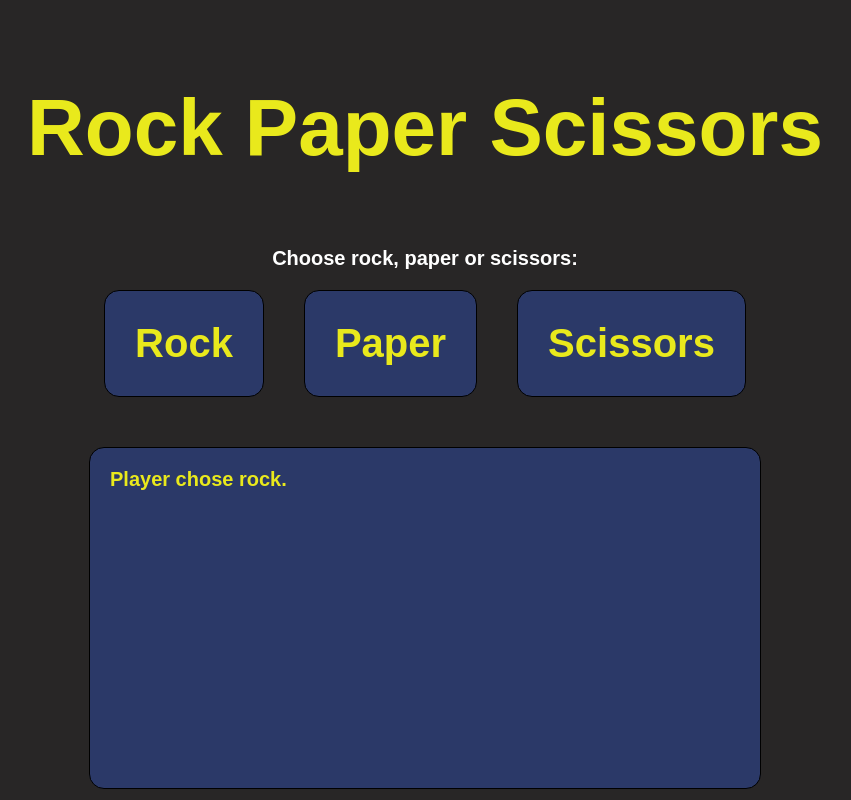
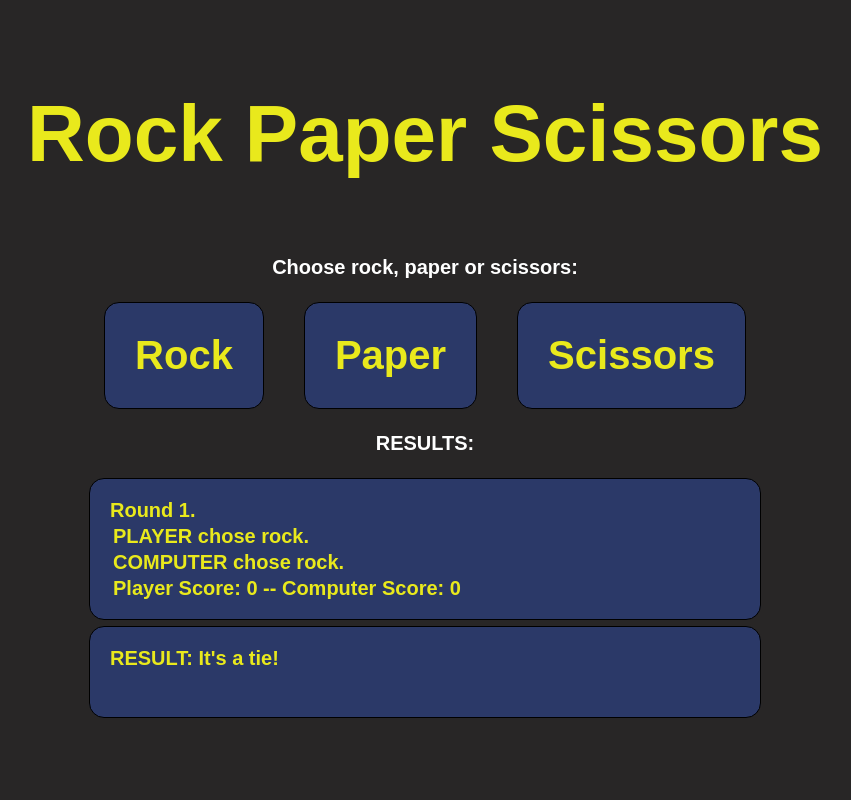
Before and after one commit to ChaseDev7/rock-paper-scissors, a plain HTML site: page index.html in a window 1280 px wide. Both pictures are taken after a click on the button "Rock". Shown: the whole page, without its empty margins (215-1066 px from the left). Drawn offline with Linux system fonts and the light colour scheme.

Commit message:
Debug results and add styles

```diff
--- a/app.js
+++ b/app.js
@@ -1,8 +1,9 @@
-player = "Player";
-computer = "Computer";
-playerScore = 0;
-computerScore = 0;
-gameRound = 1;
+const player = "PLAYER";
+const computer = "COMPUTER";
+let playerScore = 0;
+let computerScore = 0;
+let gameRound = 0;
+let roundNumber = 1;
 
 const choicesArray = ["rock", "paper", "scissors"];
 
@@ -12,95 +13,78 @@ function getComputerChoice(choice) {
     return compChoice;
 }
 
-function playerSelection() {
+function playRound(playerSelection) {
+    gameRound++;
+    showResults.textContent = `Round ${roundNumber}.`;
+    const playerPick = document.createElement("div");
+    playerPick.textContent = `${player} chose ${playerSelection}.`
+    showResults.appendChild(playerPick);
+    const computerOption = document.createElement("div");
+    const computerChoiceUpdate = getComputerChoice(choicesArray);
+    computerOption.textContent = `${computer} chose ${computerChoiceUpdate}.`;
+    showResults.appendChild(computerOption);
+    whoWon.textContent = "";
 
-    // btnPaper.addEventListener("click", runPaperCode);
-
-    // function runPaperCode() {
-    //     const paperClick = document.createElement("div");
-    //     const paperButtonText = btnPaper.innerText;
-    //     const paperTextLower = paperButtonText.toLowerCase();
-    //     paperClick.textContent = `Player chose ${paperTextLower}.`;
-    //     showResults.appendChild(paperClick);
-    // }
-
-    // btnScissors.addEventListener("click", runScissorsCode);
-
-    // function runScissorsCode() {
-    //     const scissorsClick = document.createElement("div");
-    //     const scissorsButtonText = btnScissors.innerText;
-    //     const scissorsTextLower = scissorsButtonText.toLowerCase();
-    //     scissorsClick.textContent = `Player chose ${scissorsTextLower}.`;
-    //     showResults.appendChild(scissorsClick);
-    // }
-}
-
-function computerSelection() {
-    const computerChoice = document.createElement("div");
-    const computerChoiceUpdate = getComputerChoice(choicesArray);
-    computerChoice.textContent = `${computer} chose ${computerChoiceUpdate}.`;
-    showResults.appendChild(computerChoice);
-}
-
-function playRound() {
-    showResults.textContent = `Round ${gameRound}.`;
-    const playerOption = playerSelection();
-    const computerOption = computerSelection();
-
-    if (playerOption == computerOption) {
-        console.log("Result: It's a tie!");
-        result = "Nobody";
-        return result;
-    } else if ((playerOption == "rock") && (computerOption == "scissors")) {
-        console.log(`Result: ${playerOption} breaks ${computerOption}.`);
-        let result = player;
+    if (playerSelection == computerChoiceUpdate) {
+        whoWon.append("RESULT: It's a tie!");
+    } else if ((playerSelection == "rock") && (computerChoiceUpdate == "scissors")) {
+        whoWon.append(`RESULT: ${playerSelection} breaks ${computerChoiceUpdate}.`);
         playerScore++;
-        return result;
-    } else if ((playerOption == "rock") && (computerOption == "paper")) {
-        console.log(`Result: ${computerOption} covers ${playerOption}.`);
-        let result = computer;
+    } else if ((playerSelection == "rock") && (computerChoiceUpdate == "paper")) {
+        whoWon.append(`RESULT: ${computerChoiceUpdate} covers ${playerSelection}.`);
         computerScore++;
-        return result;
-    } else if ((playerOption == "scissors") && (computerOption == "paper")) {
-        console.log(`Result: ${playerOption} cut ${computerOption}.`);
-        let result = player;
+    } else if ((playerSelection == "scissors") && (computerChoiceUpdate == "paper")) {
+        whoWon.append(`RESULT: ${playerSelection} cut ${computerChoiceUpdate}.`);
         playerScore++;
-        return result;
-    } else if ((playerOption == "scissors") && (computerOption == "rock")) {
-        console.log(`Result: ${computerOption} breaks ${playerOption}.`);
-        let result = computer;
+    } else if ((playerSelection == "scissors") && (computerChoiceUpdate == "rock")) {
+        whoWon.append(`RESULT: ${computerChoiceUpdate} breaks ${playerSelection}.`);
         computerScore++;
-        return result;
-    } else if ((playerOption == "paper") && (computerOption == "scissors")) {
-        console.log(`Result: ${computerOption} cut ${playerOption}.`);
-        let result = computer;
+    } else if ((playerSelection == "paper") && (computerChoiceUpdate == "scissors")) {
+        whoWon.append(`RESULT: ${computerChoiceUpdate} cut ${playerSelection}.`);
         computerScore++;
-        return result;
-    } else if ((playerOption == "paper") && (computerOption == "rock")) {
-        console.log(`Result: ${playerOption} covers ${computerOption}.`);
-        let result = player;
+    } else if ((playerSelection == "paper") && (computerChoiceUpdate == "rock")) {
+        whoWon.append(`RESULT: ${playerSelection} covers ${computerChoiceUpdate}.`);
         playerScore++;
-        return result;
-    } else {
-        console.log(`${playerOption} doesn't match any of the options.`);
-        result = "Nobody";
-        return result;
     }
 }
 
+const gameContainer = document.querySelector(".container");
 const showResults = document.querySelector(".results");
-
+const chooseOneOption = document.querySelector(".choose-one-option");
+const gameOptions = document.querySelector(".game-options");
 const btnRock = document.querySelector("#btn-rock");
 const btnPaper = document.querySelector("#btn-paper");
 const btnScissors = document.querySelector("#btn-scissors");
+const buttons = document.querySelectorAll("button");
+const whoWon = document.querySelector(".game-win");
 
-btnRock.addEventListener("click", runRockCode);
+buttons.forEach((button) => {
+    button.addEventListener("click", () => {
+        checkWin();
 
-function runRockCode() {
-    // Drop's button text to lower case and displays player's choice
-    const rockClick = document.createElement("div");
-    const btnClickText = btnRock.innerText;
-    const buttonTextLower = btnClickText.toLowerCase();
-    rockClick.textContent = `Player chose ${buttonTextLower}.`;
-    showResults.appendChild(rockClick);
-}
+        function checkWin() {
+            if (gameRound == 5) {
+                if (playerScore == computerScore) {
+                    whoWon.textContent = `GAME OVER: Nobody won! :(`;
+                    gameContainer.append(whoWon);
+                } else if (playerScore > computerScore) {
+                    whoWon.textContent = `GAME OVER: ${player} won! Congrats!`;
+                    gameContainer.append(whoWon);
+                } else if (computerScore > playerScore) {
+                    whoWon.textContent = `GAME OVER: ${computer} won! Try again!`;
+                    gameContainer.append(whoWon);
+                };
+                gameContainer.removeChild(chooseOneOption);
+                gameOptions.removeChild(btnRock);
+                gameOptions.removeChild(btnPaper);
+                gameOptions.removeChild(btnScissors);
+            } else {
+                playRound(button.innerText.toLowerCase());
+                const scoreUpdate = document.createElement("div");
+                scoreUpdate.textContent = `Player Score: ${playerScore} -- Computer Score: ${computerScore}`;
+                showResults.append(scoreUpdate);
+                roundNumber++;
+            }
+        };
+    });
+});
--- a/index.html
+++ b/index.html
@@ -8,17 +8,21 @@
         <link rel="stylesheet" href="style.css">
     </head>
     <body>
+        <div class="container">
             <div class="game-title">
                 <h1>Rock Paper Scissors</h1>
             </div>
-        <p>Choose rock, paper or scissors:</p>
+            <p class="choose-one-option">Choose rock, paper or scissors:</p>
             <div class="game-options">
                 <button id="btn-rock">Rock</button>
                 <button id="btn-paper">Paper</button>
                 <button id="btn-scissors">Scissors</button>
             </div>
+            <p class="results-title">RESULTS:</p>
             <div class="results">
                 <div id="roundNumber"></div>
+            </div>
+            <div class="game-win"></div>
         </div>
     </body>
     <script src="app.js"></script>
--- a/style.css
+++ b/style.css
@@ -7,8 +7,18 @@ body {
     font-family:Arial, Helvetica, sans-serif;
 }
 
+.container {
+    display: flex;
+    align-items: center;
+    flex-direction: column;
+}
+
 h1 {
     color: rgb(233, 233, 28);
+}
+
+div {
+    margin: 3px;
 }
 
 p {
@@ -47,17 +57,32 @@ button:hover {
     border: 1px solid rgb(233, 233, 28);
 }
 
+.results-title {
+    margin-top: 20px;
+}
+
 .results {
     display: inline-block;
-    margin-top: 50px;
     color:rgb(233, 233, 28);
     background-color:rgb(43, 57, 104);
     width: 630px;
-    min-height: 300px;
-    height: auto;
+    height: 100px;
     border-radius: 15px;
     font-weight: bolder;
     font-size: 20px;
     padding: 20px;
     border: 1px solid black;
 }
+
+.game-win {
+    display: inline-block;
+    color:rgb(233, 233, 28);
+    background-color:rgb(43, 57, 104);
+    width: 630px;
+    height: 50px;
+    border-radius: 15px;
+    font-weight: bolder;
+    font-size: 20px;
+    padding: 20px;
+    border: 1px solid black;
+}
```
Lines whose indentation alone changed are shown as unchanged.
